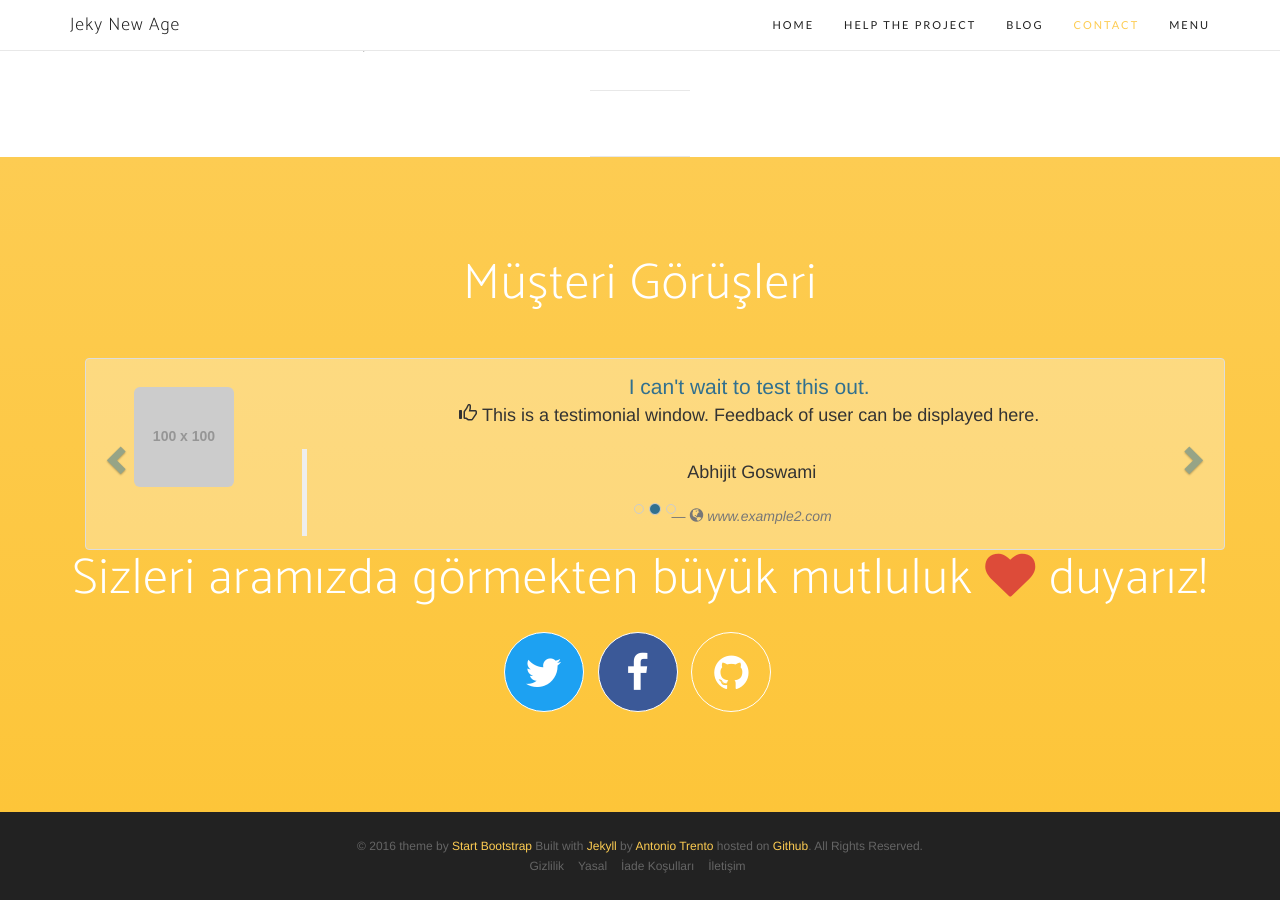
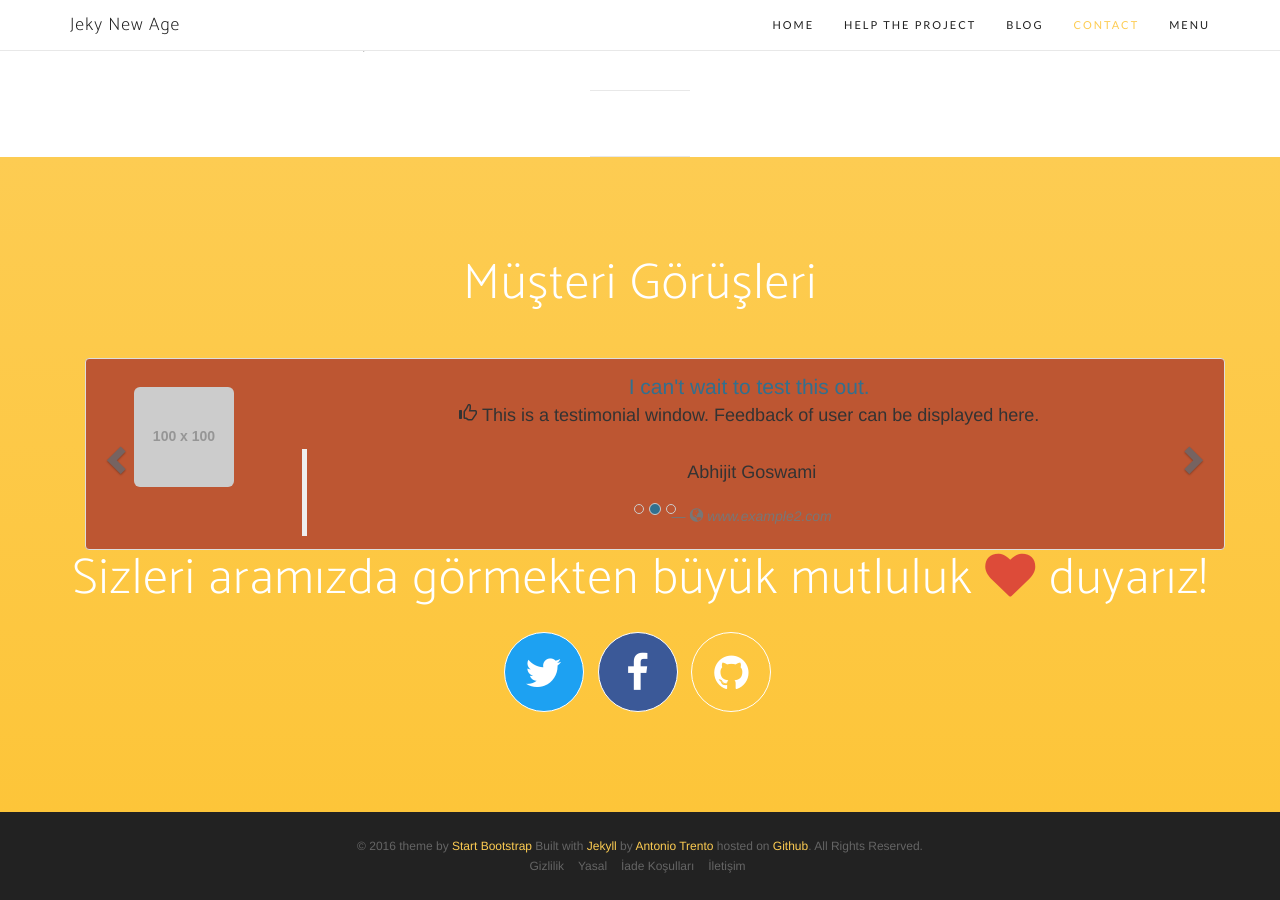
Before and after one commit to eistatistik/eistatistik.github.io, a Jekyll site: the page built from blog.html, in a window 1280 px wide and 900 px high, scrolled down 3118 px. Built offline with Jekyll 4.4.1, drawn with Linux system fonts in a browser that asks for light colours; nearby versions of some CDN libraries; some web fonts are replaced.

Commit message:
Update custome.css

```diff
--- a/css/custome.css
+++ b/css/custome.css
@@ -10,8 +10,8 @@ margin-top:20px;
 float:left;
 width:100%;
 margin-bottom:0;
-background: rgba(255, 255, 255, 0.3);
-color: #fcbd20;
+background: #BD5632;
+color: #111111;
 }
 
 .adjust2 {
```
